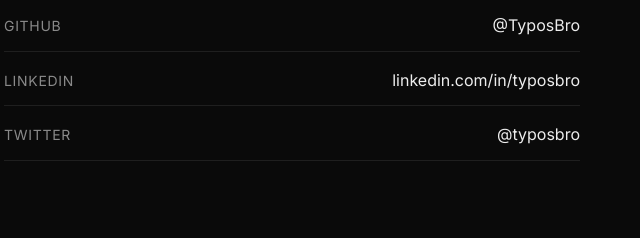
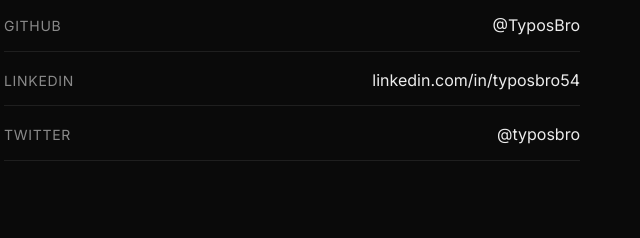
Before and after one commit to TyposBro/TyposBro.github.io, an Astro site: page /ko/contact in a window 1280 px wide. Shown: the part 326-564 px from the top of the page, 148-788 px from the left. Built offline with nearby package versions, Linux system fonts and the light colour scheme; Astro itself is replaced by a stand-in of ours.

Commit message:
fix: use real twitter + linkedin urls

```diff
--- a/src/config.ts
+++ b/src/config.ts
@@ -13,8 +13,8 @@
   url: 'https://typosbro.github.io',
   email: 'typosbro@proton.me',
   github: 'https://github.com/TyposBro',
-  twitter: 'https://twitter.com/typosbro',
-  linkedin: 'https://www.linkedin.com/in/typosbro',
+  twitter: 'https://x.com/typosbro63199',
+  linkedin: 'https://www.linkedin.com/in/typosbro54/',
 } as const;
 
 // Projects currently gated (e.g. Spiko + Brivva hidden until F-2-7).
--- a/src/content/posts/why-i-built-agent-vault.en.md
+++ b/src/content/posts/why-i-built-agent-vault.en.md
@@ -168,4 +168,4 @@
 
 ---
 
-*Source code: [github.com/TyposBro/agent-vault](https://github.com/TyposBro/agent-vault). Feedback welcome on [Twitter](https://twitter.com/typosbro).*
+*Source code: [github.com/TyposBro/agent-vault](https://github.com/TyposBro/agent-vault). Feedback welcome on [Twitter](https://x.com/typosbro63199).*
--- a/src/content/posts/why-i-built-agent-vault.ko.md
+++ b/src/content/posts/why-i-built-agent-vault.ko.md
@@ -106,4 +106,4 @@
 
 ---
 
-*소스 코드: [github.com/TyposBro/agent-vault](https://github.com/TyposBro/agent-vault). 피드백 환영합니다 [Twitter](https://twitter.com/typosbro).*
+*소스 코드: [github.com/TyposBro/agent-vault](https://github.com/TyposBro/agent-vault). 피드백 환영합니다 [Twitter](https://x.com/typosbro63199).*
--- a/src/pages/en/contact.astro
+++ b/src/pages/en/contact.astro
@@ -25,7 +25,7 @@
       </div>
       <div class="flex items-center justify-between border-b border-[var(--color-border)] pb-3">
         <span class="text-[var(--color-muted)] text-sm uppercase tracking-wider">LinkedIn</span>
-        <a href={SITE.linkedin}>linkedin.com/in/typosbro</a>
+        <a href={SITE.linkedin}>linkedin.com/in/typosbro54</a>
       </div>
       <div class="flex items-center justify-between border-b border-[var(--color-border)] pb-3">
         <span class="text-[var(--color-muted)] text-sm uppercase tracking-wider">Twitter</span>
--- a/src/pages/ko/contact.astro
+++ b/src/pages/ko/contact.astro
@@ -25,7 +25,7 @@
       </div>
       <div class="flex items-center justify-between border-b border-[var(--color-border)] pb-3">
         <span class="text-[var(--color-muted)] text-sm uppercase tracking-wider">LinkedIn</span>
-        <a href={SITE.linkedin}>linkedin.com/in/typosbro</a>
+        <a href={SITE.linkedin}>linkedin.com/in/typosbro54</a>
       </div>
       <div class="flex items-center justify-between border-b border-[var(--color-border)] pb-3">
         <span class="text-[var(--color-muted)] text-sm uppercase tracking-wider">Twitter</span>
--- a/src/pages/ru/contact.astro
+++ b/src/pages/ru/contact.astro
@@ -24,7 +24,7 @@
       </div>
       <div class="flex items-center justify-between border-b border-[var(--color-border)] pb-3">
         <span class="text-[var(--color-muted)] text-sm uppercase tracking-wider">LinkedIn</span>
-        <a href={SITE.linkedin}>linkedin.com/in/typosbro</a>
+        <a href={SITE.linkedin}>linkedin.com/in/typosbro54</a>
       </div>
       <div class="flex items-center justify-between border-b border-[var(--color-border)] pb-3">
         <span class="text-[var(--color-muted)] text-sm uppercase tracking-wider">Twitter</span>
--- a/src/pages/uz/contact.astro
+++ b/src/pages/uz/contact.astro
@@ -25,7 +25,7 @@
       </div>
       <div class="flex items-center justify-between border-b border-[var(--color-border)] pb-3">
         <span class="text-[var(--color-muted)] text-sm uppercase tracking-wider">LinkedIn</span>
-        <a href={SITE.linkedin}>linkedin.com/in/typosbro</a>
+        <a href={SITE.linkedin}>linkedin.com/in/typosbro54</a>
       </div>
       <div class="flex items-center justify-between border-b border-[var(--color-border)] pb-3">
         <span class="text-[var(--color-muted)] text-sm uppercase tracking-wider">Twitter</span>
```
